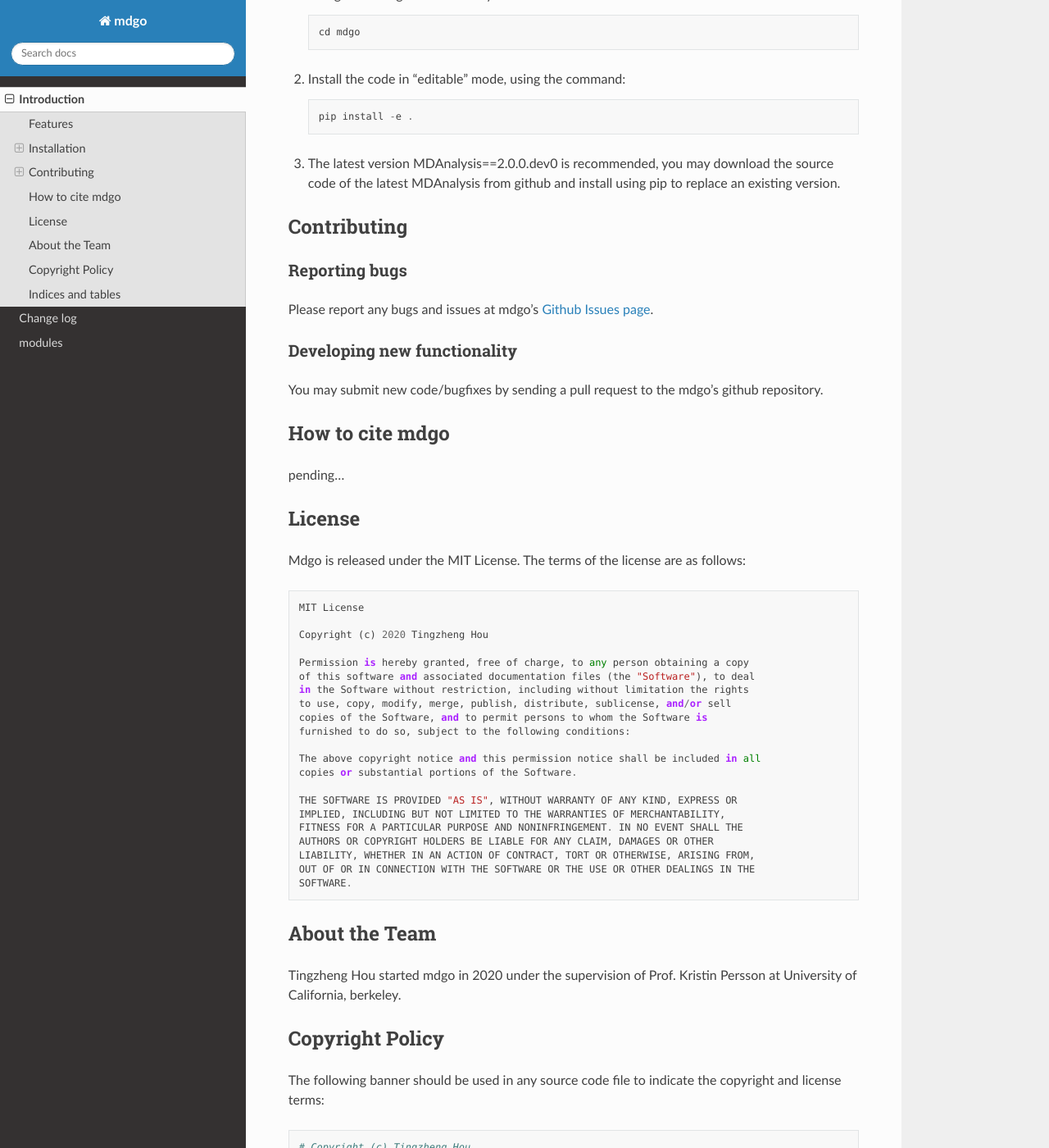
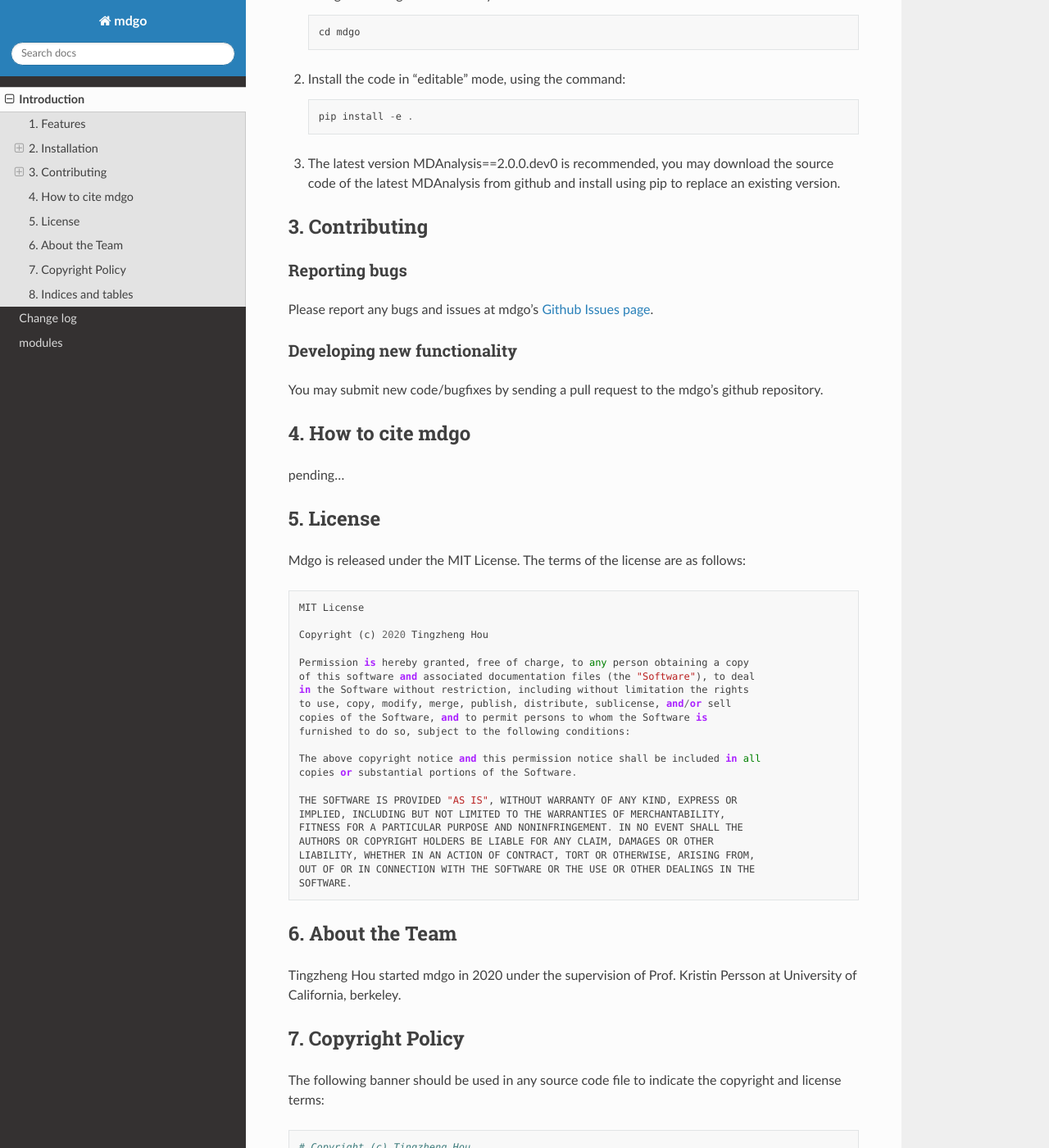
Before and after one commit to HouGroup/mdgo, a Sphinx documentation site: the page built from docs/source/introduction.rst, in a window 1280 px wide and 1400 px high, scrolled down 2445 px. Shown: the whole window at 82% size. Built offline with Sphinx 7.4.7 and the Read the Docs theme 2.0.0, drawn with Linux system fonts in a browser that asks for light colours; some of the changed text lies outside the part shown.

Commit message:
add number to intro doc

```diff
--- a/docs/source/introduction.rst
+++ b/docs/source/introduction.rst
@@ -3,8 +3,8 @@ Introduction
 
 Welcome to the documentation site for mdgo! Mdgo is an python toolkit for classical molecualr dynamics (MD) simulation setup and results analysis, especially for electrolyte systems. The purpose of making this package is for supporting a high-throughput workflow for screening novel electrolytes for battery use. Currently, the package is under active development.
 
-Features
-========
+1. Features
+===========
 
 #. Retriving compound structure and information from PubChem
 
@@ -96,18 +96,18 @@ Features
 
 
 
-Installation
-============
+2. Installation
+===============
 
-Installing from PyPI
---------------------
+2.1 Installing from PyPI
+------------------------
 
 To install the latest version of mdgo::
 
     pip install mdgo
 
-Installing from Source
-----------------------
+2.2 Installing from Source
+--------------------------
 
 Mdgo requires numpy, pandas, matplotlib, scipy, tqdm, statsmodels, pymatgen, pubchempy, selenium, MDAnalysis (version 2.0.0-dev0 prefered) and their dependencies.
 
@@ -146,8 +146,8 @@ Installation in development mode
 
 3. The latest version MDAnalysis==2.0.0.dev0 is recommended, you may download the source code of the latest MDAnalysis from github and install using pip to replace an existing version.
 
-Contributing
-============
+3. Contributing
+===============
 
 Reporting bugs
 --------------
@@ -160,26 +160,26 @@ Developing new functionality
 
 You may submit new code/bugfixes by sending a pull request to the mdgo's github repository.
 
-How to cite mdgo
-================
+4. How to cite mdgo
+===================
 
 pending...
 
-License
-=======
+5. License
+==========
 
 Mdgo is released under the MIT License. The terms of the license are as
 follows:
 
 .. literalinclude:: ../../LICENSE.rst
 
-About the Team
-==============
+6. About the Team
+=================
 
 Tingzheng Hou started mdgo in 2020 under the supervision of Prof. Kristin Persson at University of California, berkeley.
 
-Copyright Policy
-================
+7. Copyright Policy
+===================
 
 The following banner should be used in any source code file
 to indicate the copyright and license terms::
@@ -187,8 +187,8 @@ to indicate the copyright and license terms::
     # Copyright (c) Tingzheng Hou.
     # Distributed under the terms of the MIT License.
 
-Indices and tables
-==================
+8. Indices and tables
+=====================
 
 * :ref:`genindex`
 * :ref:`modindex`
```
